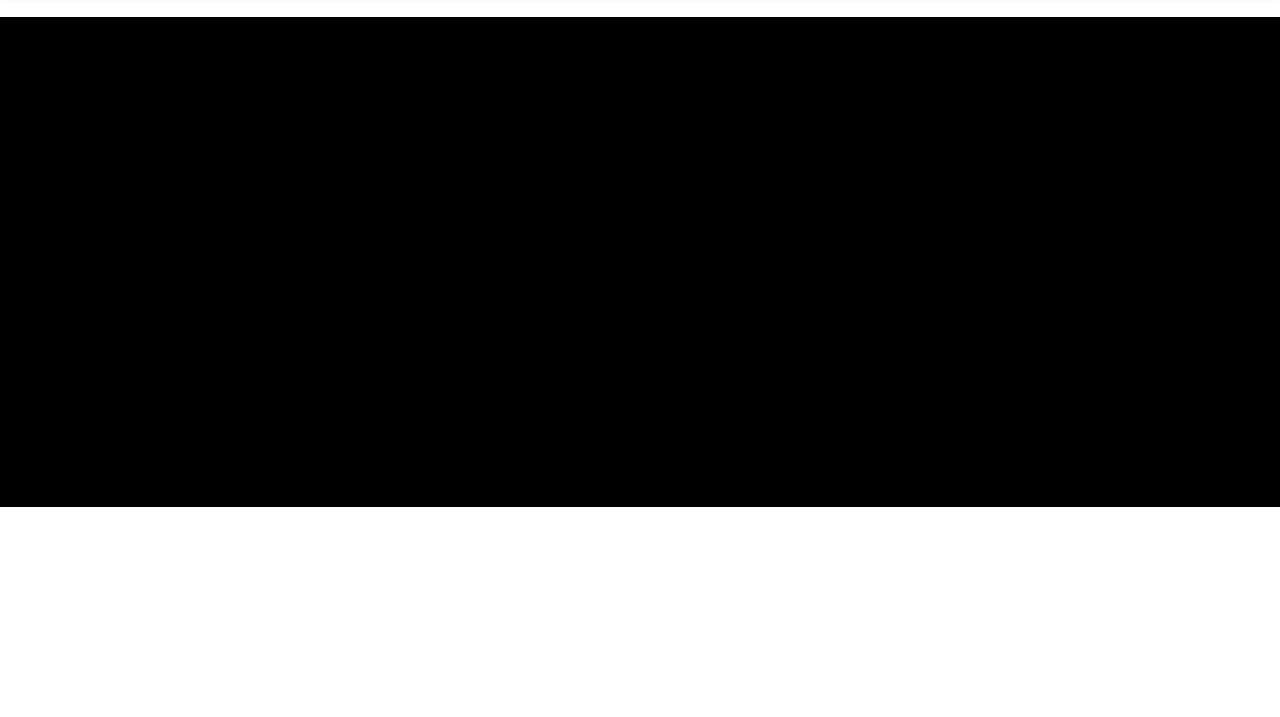
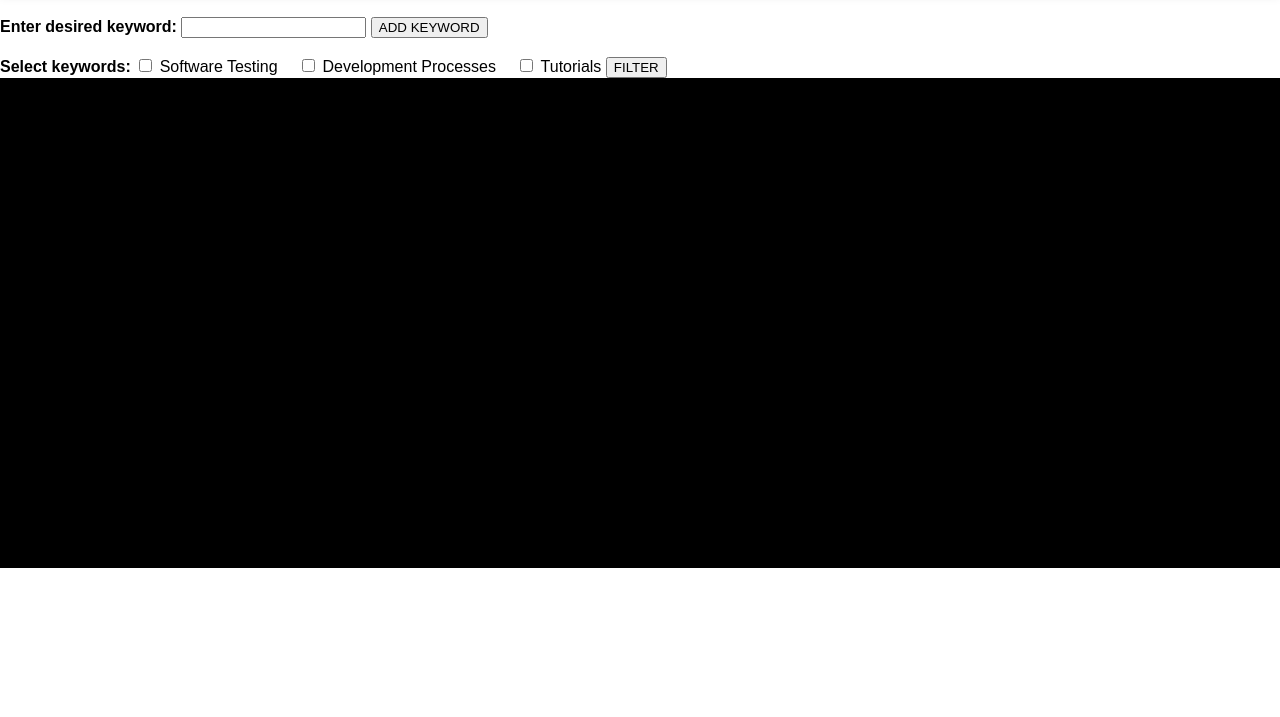
Before and after one commit to zhenyiteo/UNM-SQA-2023-24, a plain HTML site: page index.html in a window 1280 px wide. Shown: the part 83-800 px from the top of the page. Drawn offline with Linux system fonts and the light colour scheme; no server answers.

Commit message:
user interface additions for filtering keywords

```diff
--- a/index.html
+++ b/index.html
@@ -9,6 +9,27 @@
 <body>
     <h1>Group 6 Software Quality Assurance Videos</h1>
 
+    <div class="keyword-container">
+        <form id="form-test">
+            <div class="additional-keyword">
+                <label for="inputKeyword"><b>Enter desired keyword:</b></label>
+                <input type="text" id="input-keyword" name="inputKeyword">
+                <button onclick="additionalKeywords()">ADD KEYWORD</button>
+            </div>
+            <div class="form-group">
+                <br>
+                <label><b>Select keywords:</b></label>
+                <input type="checkbox" id="keyword-1" name="keyword1" value="Software Testing">
+                <label for="keyword1">Software Testing&emsp;</label>
+                <input type="checkbox" id="keyword-2" name="keyword2" value="Development Processes">
+                <label for="keyword2">Development Processes&emsp;</label>
+                <input type="checkbox" id="keyword-3" name="keyword3" value="Tutorials">
+                <label for="keyword3">Tutorials</label>
+                <input type="submit" value="FILTER">
+            </div>
+        </form>
+    </div>
+
     <div id="video-container">
         <div id="video-player"></div>
         <div id="video-list"></div>
--- a/script.js
+++ b/script.js
@@ -1,4 +1,4 @@
-const apiKey = 'AIzaSyArKELmVQhg1L9MaQ7LLmEIk_4UQCTlvks'; // Replace with your actual API key
+const apiKey = 'AIzaSyARBhDYIuCIFzuhotN3xXH4YV1s8QchKv8'; // Replace with your actual API key
 
 // Function to fetch YouTube video data
 function fetchYouTubeVideos() {
```
